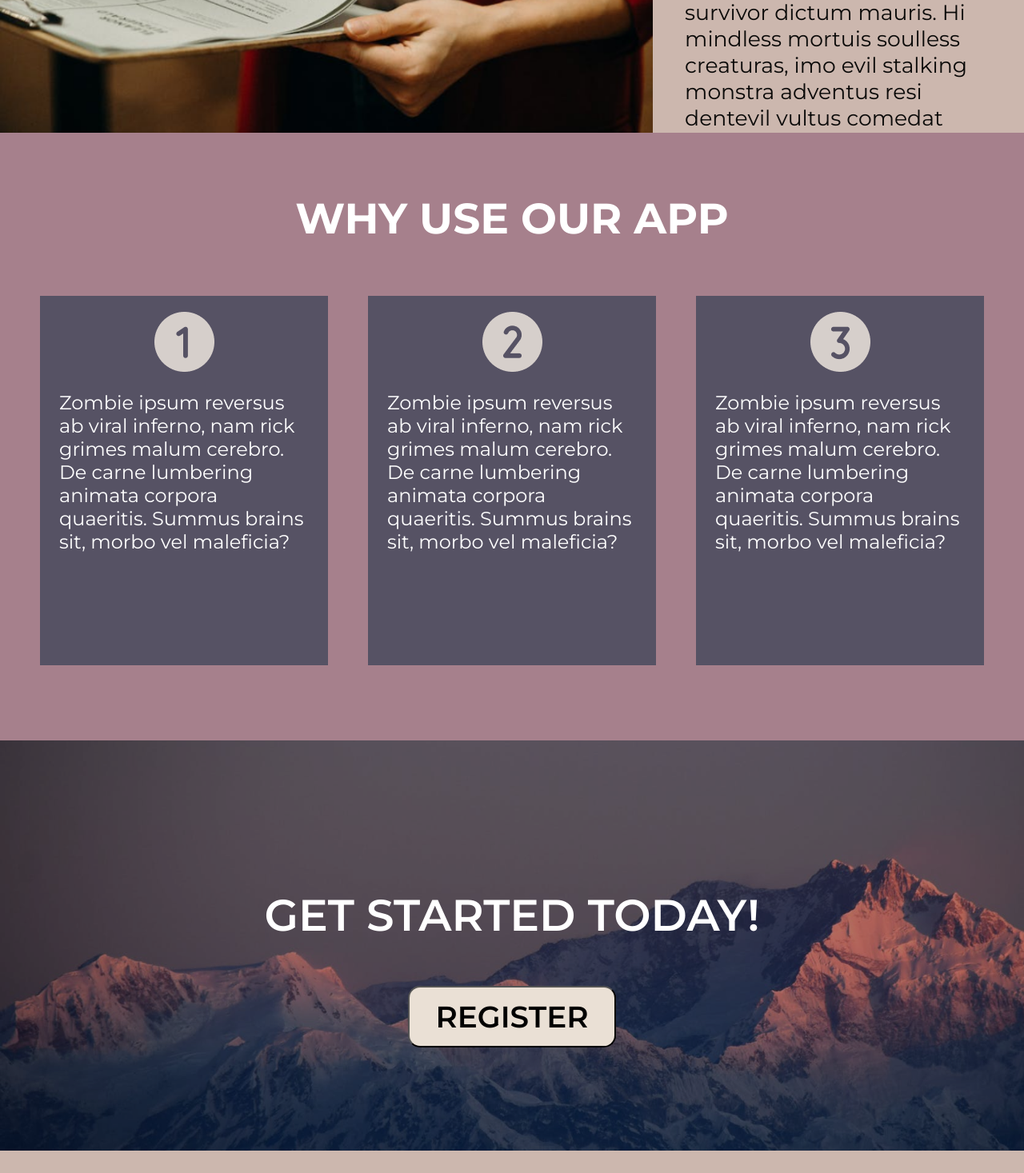
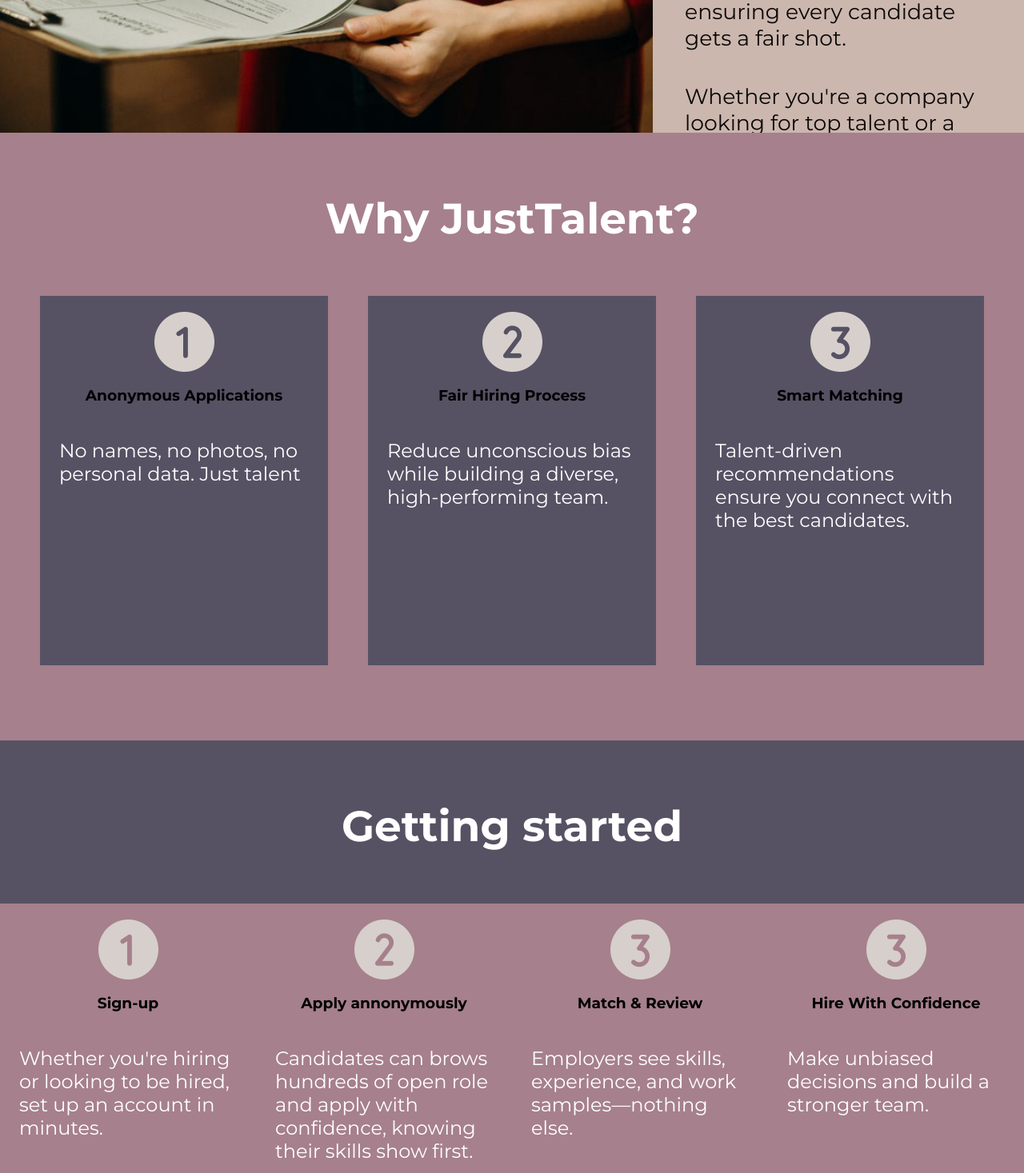
Before and after one commit to new-idea-machine/os-anti-bias-app-front, an Angular app: page / in a window 1280 px wide. Shown: the part 1330-2797 px from the top of the page at 80% size. Built offline with nearby package versions, Linux system fonts and the light colour scheme; no server answers.

Commit message:
updates home page copy

```diff
--- a/src/app/home/home.component.css
+++ b/src/app/home/home.component.css
@@ -92,7 +92,39 @@ align-items: center;
   align-items: center;
   justify-content: space-evenly;
 }
+.home_section_4{
+  display: flex;
+  background-color: #565264;
+  flex-direction: column;
+  height: 760px;
+  width: 100%;
+}
 
+.home_section_4_header{
+  color: #fff;
+  text-align: center;
+  font-size: 40pt;
+  font-weight: 700;
+  font-family: "Montserrat", sans-serif;
+  padding-top: 30px;
+  padding-bottom: 20px;
+}
+
+.home_section_4_cards{
+  display: flex;
+  flex-direction: row;
+  align-items: center;
+  justify-content: space-evenly;
+}
+
+.home_section_4_info_card{
+  display: flex;
+  flex-direction: column;
+  align-items: center;
+  width: 360px;
+  height: 462px;
+  background-color:  #A6808C;
+}
 .home_section_info_card{
   display: flex;
   flex-direction: column;
--- a/src/app/home/home.component.html
+++ b/src/app/home/home.component.html
@@ -1,62 +1,80 @@
 <section class="home_component">
   <div class="hero_banner">
-    <h1 class="hero_banner_text">WELCOME TO OUR ANTI-BIAS APP!</h1>
+    <h1 class="hero_banner_text">Welcome to JustTalent</h1>
   </div>
   <div class="home_section_2">
     <img class="home_hero_2" src="assets/images/Hero_2.png" alt="" />
     <article class="home_section_2_info">
-      <h2 class="home_section_2_header">WHAT WE'RE ALL ABOUT</h2>
+      <h2 class="home_section_2_header">A Hiring Platform Built for Fairness</h2>
       <p class="home_section_2_text">
-        Zombie ipsum reversus ab viral inferno, nam rick grimes malum cerebro.
-        De carne lumbering animata corpora quaeritis. Summus brains sit​​, morbo
-        vel maleficia? De apocalypsi gorger omero undead survivor dictum mauris.
-        Hi mindless mortuis soulless creaturas, imo evil stalking monstra
-        adventus resi dentevil vultus comedat cerebella viventium. Qui animated
-        corpse, cricket bat max brucks terribilem incessu zomby. The voodoo
-        sacerdos flesh eater, suscitat mortuos comedere carnem virus. Zonbi
-        tattered for solum oculi eorum defunctis go lum cerebro. Nescio brains
-        an Undead zombies. Sicut malus putrid voodoo horror. Nigh tofth eliv
-        ingdead.
+        We believe in a world where hiring is based on what you can do, not who you are. Our platform eliminates bias by
+        hiding names, photos, and other personal details—ensuring every candidate gets a fair shot.
+
+      </p>
+      <p class="home_section_2_text">
+
+        Whether you're a company looking for top talent or a professional searching for the right opportunity, we make
+        hiring simpler, smarter, and fairer.
+
+        Join us in shaping a better future for hiring.
       </p>
     </article>
   </div>
   <div class="home_section_3">
-    <h2 class="home_section_3_header">WHY USE OUR APP</h2>
+    <h2 class="home_section_3_header">Why JustTalent?</h2>
     <div class="home_section_3_cards">
       <div class="home_section_info_card">
-        <img
-          class="home_section_info_card_number_img"
-          src="assets/images/🦆 icon _number circle one_.png"
-          alt=""
-        />
+        <img class="home_section_info_card_number_img" src="assets/images/🦆 icon _number circle one_.png" alt="" />
+        <h3>Anonymous Applications</h3>
         <p class="home_section_info_card_label">
-          Zombie ipsum reversus ab viral inferno, nam rick grimes malum cerebro.
-          De carne lumbering animata corpora quaeritis. Summus brains sit​​,
-          morbo vel maleficia?
+          No names, no photos, no personal data. Just talent
         </p>
       </div>
       <div class="home_section_info_card">
-        <img
-          class="home_section_info_card_number_img"
-          src="assets/images/🦆 icon _number circle two_ (1).png"
-          alt=""
-        />
+        <img class="home_section_info_card_number_img" src="assets/images/🦆 icon _number circle two_ (1).png" alt="" />
+        <h3>Fair Hiring Process</h3>
         <p class="home_section_info_card_label">
-          Zombie ipsum reversus ab viral inferno, nam rick grimes malum cerebro.
-          De carne lumbering animata corpora quaeritis. Summus brains sit​​,
-          morbo vel maleficia?
+          Reduce unconscious bias while building a diverse, high-performing team.
         </p>
       </div>
       <div class="home_section_info_card">
-        <img
-          class="home_section_info_card_number_img"
-          src="assets/images/🦆 icon _number circle three_.png"
-          alt=""
-        />
+        <img class="home_section_info_card_number_img" src="assets/images/🦆 icon _number circle three_.png" alt="" />
+        <h3>Smart Matching</h3>
         <p class="home_section_info_card_label">
-          Zombie ipsum reversus ab viral inferno, nam rick grimes malum cerebro.
-          De carne lumbering animata corpora quaeritis. Summus brains sit​​,
-          morbo vel maleficia?
+          Talent-driven recommendations ensure you connect with the best candidates.
+        </p>
+      </div>
+    </div>
+  </div>
+  <div class="home_section_4">
+    <h2 class="home_section_4_header">Getting started</h2>
+    <div class="home_section_4_cards">
+      <div class="home_section_4_info_card">
+        <img class="home_section_info_card_number_img" src="assets/images/🦆 icon _number circle one_.png" alt="" />
+        <h3>Sign-up</h3>
+        <p class="home_section_info_card_label">
+          Whether you're hiring or looking to be hired, set up an account in minutes.
+        </p>
+      </div>
+      <div class="home_section_4_info_card">
+        <img class="home_section_info_card_number_img" src="assets/images/🦆 icon _number circle two_ (1).png" alt="" />
+        <h3>Apply annonymously</h3>
+        <p class="home_section_info_card_label">
+          Candidates can brows hundreds of open role and apply with confidence, knowing their skills show first.
+        </p>
+      </div>
+      <div class="home_section_4_info_card">
+        <img class="home_section_info_card_number_img" src="assets/images/🦆 icon _number circle three_.png" alt="" />
+        <h3>Match & Review</h3>
+        <p class="home_section_info_card_label">
+          Employers see skills, experience, and work samples—nothing else.
+        </p>
+      </div>
+      <div class="home_section_4_info_card">
+        <img class="home_section_info_card_number_img" src="assets/images/🦆 icon _number circle three_.png" alt="" />
+        <h3>Hire With Confidence</h3>
+        <p class="home_section_info_card_label">
+          Make unbiased decisions and build a stronger team.
         </p>
       </div>
     </div>
```
